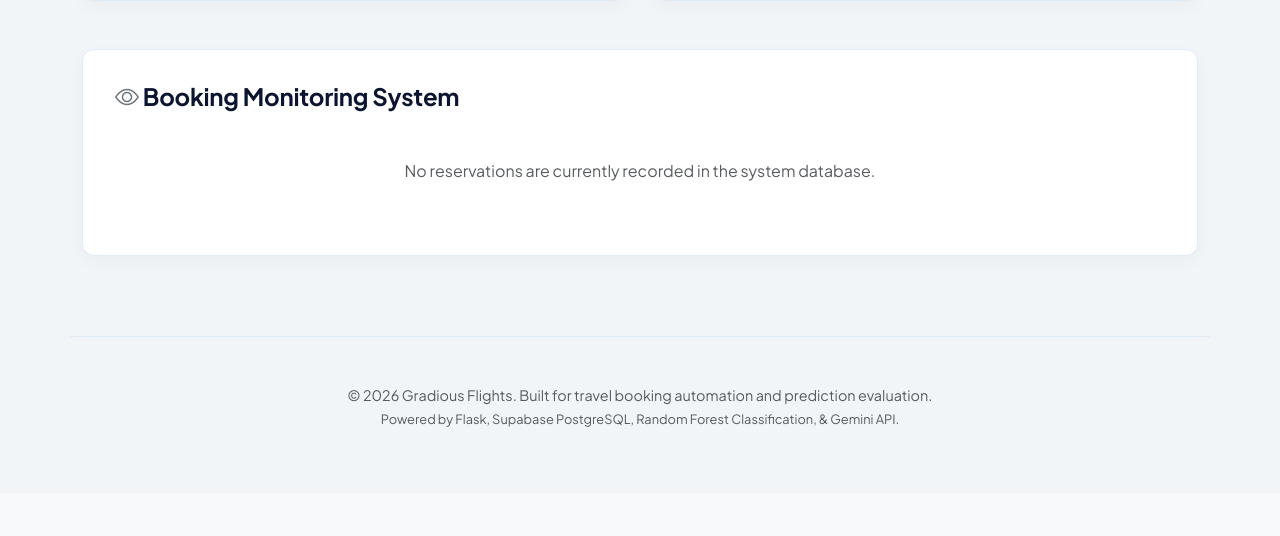
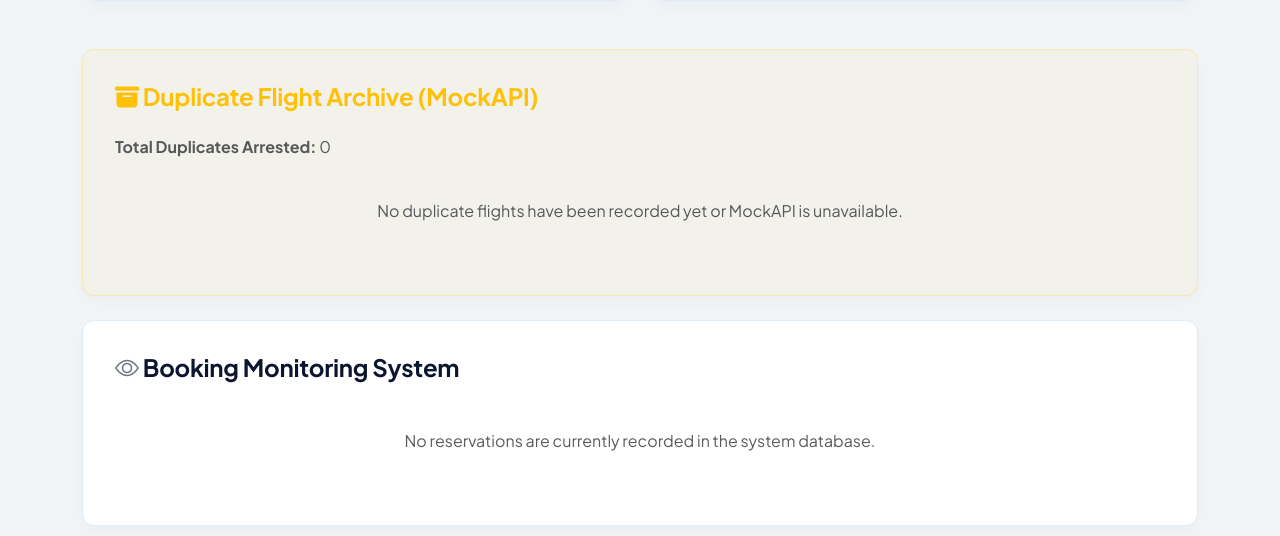
Before and after one commit to mohdadnanmohi/ai_flight_booking_system, a Flask app: page /admin/dashboard in a window 1280 px wide. Shown: the part 1091-1627 px from the top of the page. Before the commit the page ends 1518 px from the top, so only its background shows below. Run offline with Flask 3, Linux system fonts and the light colour scheme; a user stored in the database is signed in; data that the repository does not hold is empty; some libraries are stand-ins or nearby versions.

Commit message:
Implement MockAPI duplicate archive feature

```diff
--- a/Mohammed_Adnan_Mohiuddin_AI-Enhanced_Flight_Booking_System/Backend/app.py
+++ b/Mohammed_Adnan_Mohiuddin_AI-Enhanced_Flight_Booking_System/Backend/app.py
@@ -1,6 +1,7 @@
 import os
 import random
 import re
+import requests
 from datetime import datetime, date, timedelta
 from io import BytesIO
 
@@ -80,7 +81,30 @@ def markdown_to_html(md_text):
     # Paragraph spaces
     html = html.replace('\n', '<br>')
     return html
+def send_duplicate_to_mockapi(flight_data):
+    """Archive duplicate flights to MockAPI"""
 
+    mockapi_url = os.environ.get("MOCKAPI_URL")
+
+    if not mockapi_url:
+        print("Warning: MOCKAPI_URL not configured")
+        return
+
+    try:
+        endpoint = f"{mockapi_url}/duplicate-flights"
+
+        response = requests.post(
+            endpoint,
+            json=flight_data,
+            timeout=5
+        )
+
+        response.raise_for_status()
+
+        print("Success: Duplicate archived to MockAPI")
+
+    except Exception as e:
+        print(f"MockAPI Error: {e}")
 def setup_database():
     """Initializes tables and seeds base records (runs on first request)."""
     with app.app_context():
@@ -841,6 +865,21 @@ def admin_dashboard():
         airline = b.flight.airline
         airlines_share[airline] = airlines_share.get(airline, 0) + 1
 
+    # --- FETCH DUPLICATES FROM MOCKAPI ---
+    mockapi_url = os.environ.get('MOCKAPI_URL', 'https://667950c418a459b9c4314c4f.mockapi.io/api/v1')
+    duplicate_flights = []
+    total_duplicates = 0
+    if mockapi_url:
+        try:
+            response = requests.get(f"{mockapi_url}/duplicate-flights", timeout=4)
+            if response.status_code == 200:
+                duplicate_flights = response.json()
+                duplicate_flights.reverse()
+        except Exception as e:
+            print(f"Failed to fetch duplicates for dashboard: {e}")
+
+    total_duplicates = len(duplicate_flights)
+
     return render_template('admin_dashboard.html',
                            total_flights=total_flights,
                            total_users=total_users,
@@ -851,7 +890,9 @@ def admin_dashboard():
                            bookings_trend=bookings_trend,
                            popular_routes=popular_routes,
                            occupancy_data=occupancy_data,
-                           airlines_share=airlines_share)
+                           airlines_share=airlines_share,
+                           duplicate_flights=duplicate_flights,
+                           total_duplicates=total_duplicates)
 
 @app.route('/admin/flights')
 @login_required
@@ -882,10 +923,32 @@ def add_flight():
     departure_time = datetime.strptime(dep_time_str, '%Y-%m-%dT%H:%M')
     arrival_time = datetime.strptime(arr_time_str, '%Y-%m-%dT%H:%M')
 
-    # Double-check existing flight number
-    exists = Flight.query.filter_by(flight_number=flight_number).first()
+    # Check duplicate flight number on same day
+    start_of_day = datetime.combine(departure_time.date(), datetime.min.time())
+    end_of_day = start_of_day + timedelta(days=1)
+
+    exists = Flight.query.filter(
+        Flight.flight_number == flight_number,
+        Flight.departure_time >= start_of_day,
+        Flight.departure_time < end_of_day
+    ).first()
+
     if exists:
-        flash('Flight number already exists.', 'error')
+        duplicate_payload = {
+            "flight_number": flight_number,
+            "airline": airline,
+            "source": source,
+            "destination": destination,
+            "departure_time": str(departure_time),
+            "arrival_time": str(arrival_time),
+            "price": price,
+            "reason": "Duplicate flight number requested on same date",
+            "created_at": str(datetime.now())
+        }
+
+        send_duplicate_to_mockapi(duplicate_payload)
+
+        flash("Flight already exists in database. Archived to MockAPI.", "warning")
         return redirect(url_for('admin_flights'))
 
     new_flight = Flight(
--- a/Mohammed_Adnan_Mohiuddin_AI-Enhanced_Flight_Booking_System/Backend/requirements.txt
+++ b/Mohammed_Adnan_Mohiuddin_AI-Enhanced_Flight_Booking_System/Backend/requirements.txt
@@ -11,3 +11,6 @@ joblib>=1.3.0
 google-generativeai>=0.3.0
 reportlab>=4.0.0
 python-dotenv>=1.0.0
+requests>=2.31.0
+
+requests>=2.31.0
--- a/Mohammed_Adnan_Mohiuddin_AI-Enhanced_Flight_Booking_System/Frontend/templates/admin_dashboard.html
+++ b/Mohammed_Adnan_Mohiuddin_AI-Enhanced_Flight_Booking_System/Frontend/templates/admin_dashboard.html
@@ -112,6 +112,43 @@
     </div>
 </div>
 
+<!-- Duplicate Flight Archive (MockAPI Integration) -->
+<div class="glass-panel mb-4 border border-warning border-opacity-25" style="background: rgba(255, 193, 7, 0.05);">
+    <h4 class="mb-4 text-warning"><i class="bi bi-archive-fill"></i> Duplicate Flight Archive (MockAPI)</h4>
+    <p class="text-muted"><strong>Total Duplicates Arrested:</strong> {{ total_duplicates }}</p>
+
+    {% if duplicate_flights %}
+        <div class="table-responsive">
+            <table class="table table-custom table-hover">
+                <thead>
+                    <tr>
+                        <th>Archive ID</th>
+                        <th>Flight Number</th>
+                        <th>Route</th>
+                        <th>Departure Date</th>
+                        <th>Reason</th>
+                        <th>Log Timestamp</th>
+                    </tr>
+                </thead>
+                <tbody>
+                    {% for d in duplicate_flights[:5] %} <!-- Displays top 5 latest -->
+                        <tr>
+                            <td><span class="text-muted">#{{ d.id }}</span></td>
+                            <td><span class="badge bg-warning text-dark">{{ d.flight_number }}</span></td>
+                            <td>{{ d.source }} <i class="bi bi-arrow-right"></i> {{ d.destination }}</td>
+                            <td>{{ d.departure_time }}</td>
+                            <td><small class="text-muted">{{ d.reason }}</small></td>
+                            <td><small>{{ d.created_at[:16] }}</small></td>
+                        </tr>
+                    {% endfor %}
+                </tbody>
+            </table>
+        </div>
+    {% else %}
+        <p class="text-muted text-center py-4">No duplicate flights have been recorded yet or MockAPI is unavailable.</p>
+    {% endif %}
+</div>
+
 <!-- Booking Monitor Table -->
 <div class="glass-panel mb-4">
     <h4 class="mb-4"><i class="bi bi-eye text-secondary"></i> Booking Monitoring System</h4>
--- a/requirements.txt
+++ b/requirements.txt
@@ -11,3 +11,6 @@ joblib>=1.3.0
 google-generativeai>=0.3.0
 reportlab>=4.0.0
 python-dotenv>=1.0.0
+requests>=2.31.0
+
+requests>=2.31.0
```
Also changed, not shown: app.py (+67 -4 lines), templates/admin_dashboard.html (+37 -0 lines), 1 other file.
